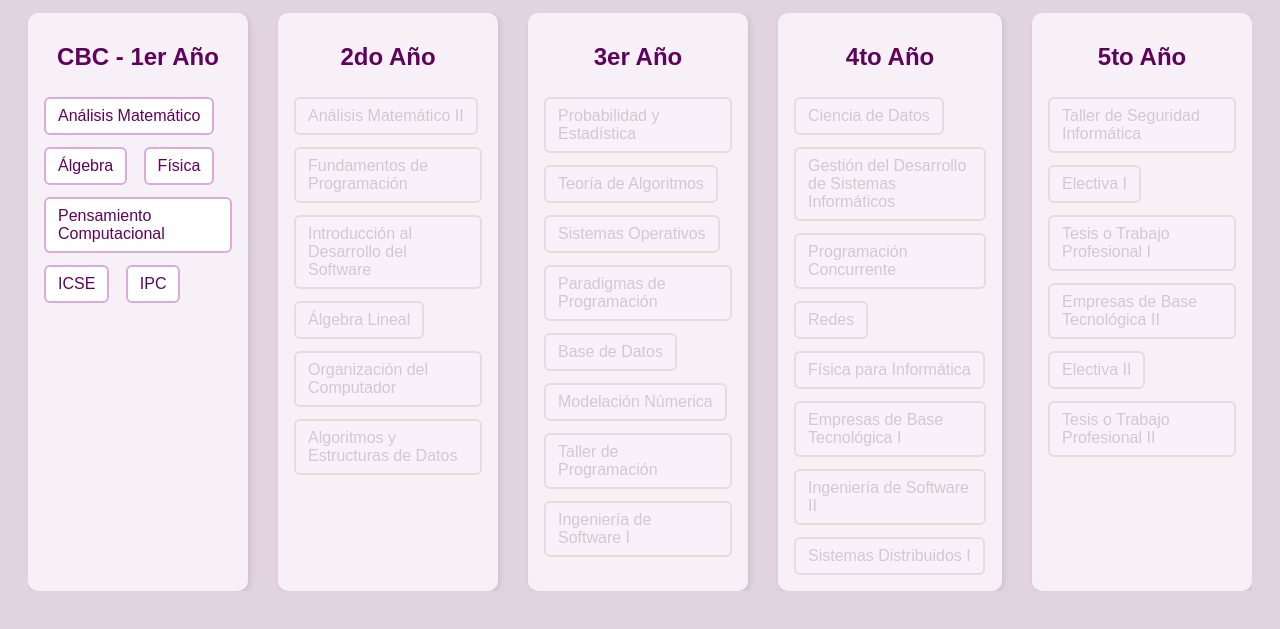
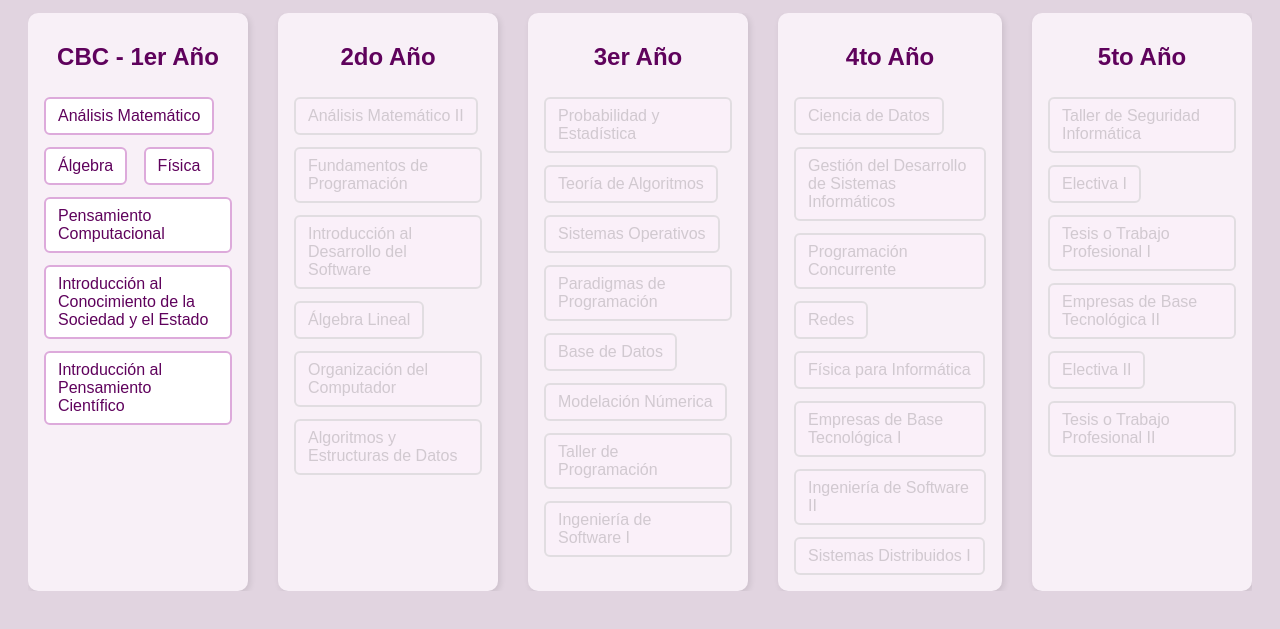
Before and after one commit to natyconsal/malla-info, a plain HTML site: page index.html in a window 1280 px wide. Shown: the part 107-736 px from the top of the page. Drawn offline with Linux system fonts and the light colour scheme.

Commit message:
Add files via upload

```diff
--- a/index.html
+++ b/index.html
@@ -67,8 +67,8 @@
     <div class="materia" data-id="cbc-algebra">Álgebra</div>
     <div class="materia" data-id="cbc-fisica">Física</div>
     <div class="materia" data-id="cbc-pc">Pensamiento Computacional</div>
-    <div class="materia" data-id="cbc-icse">ICSE</div>
-    <div class="materia" data-id="cbc-ipc">IPC</div>
+    <div class="materia" data-id="cbc-icse">Introducción al Conocimiento de la Sociedad y el Estado</div>
+    <div class="materia" data-id="cbc-ipc">Introducción al Pensamiento Científico</div>
   </div>
 
   <div class="grupo">
```
